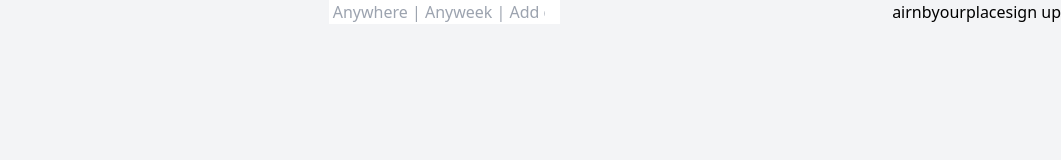
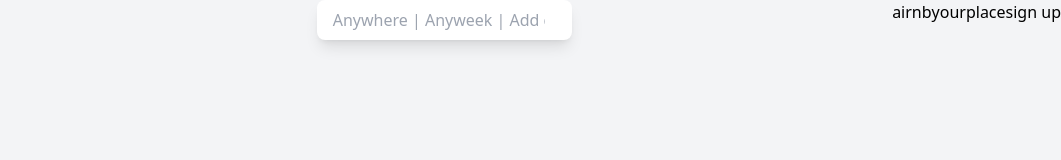
Before and after one commit to mami-now/airnbowCloning1-, a website: page index.html in a window 1280 px wide. Shown: the full height of the page, 219-1280 px from the left. Drawn offline with Linux system fonts and the light colour scheme.

Commit message:
the 4th commit

```diff
--- a/index.html
+++ b/index.html
@@ -12,7 +12,9 @@
       <img class="pr-20" src="airnblogo.JPG" alt=" airnblogo">
         </div>
 
-        <div> <input type="search" placeholder=" Anywhere | Anyweek | Add guest"></div>
+        <div>
+          <a href=" "></a>
+          <input class=" inline-block rounded-lg shadow-lg px-3 py-2 " type="search" placeholder=" Anywhere | Anyweek | Add guest"></div>
         <div>
           <nav>
             <ul class="flex ju">
```
Also changed, not shown: css/main.css.
